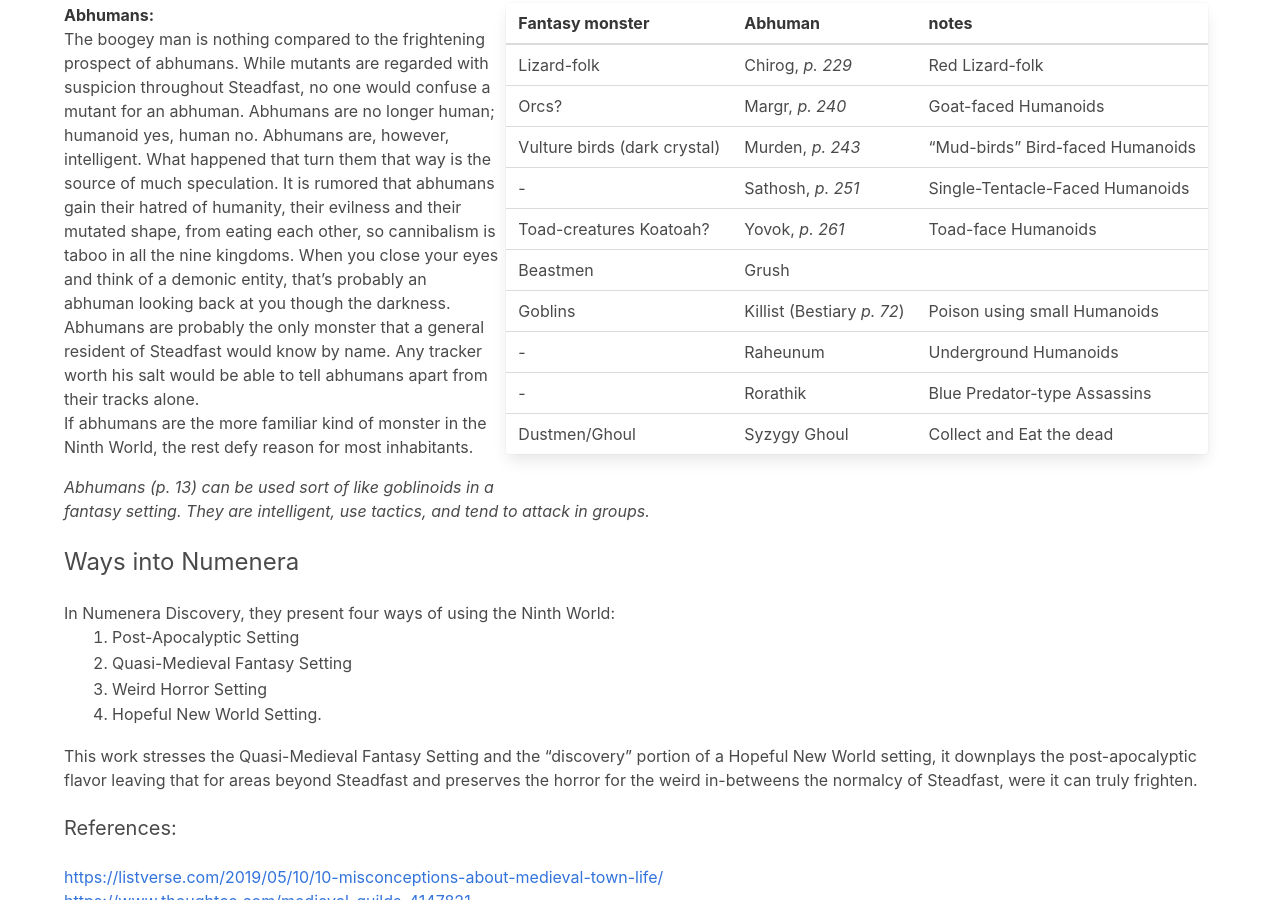
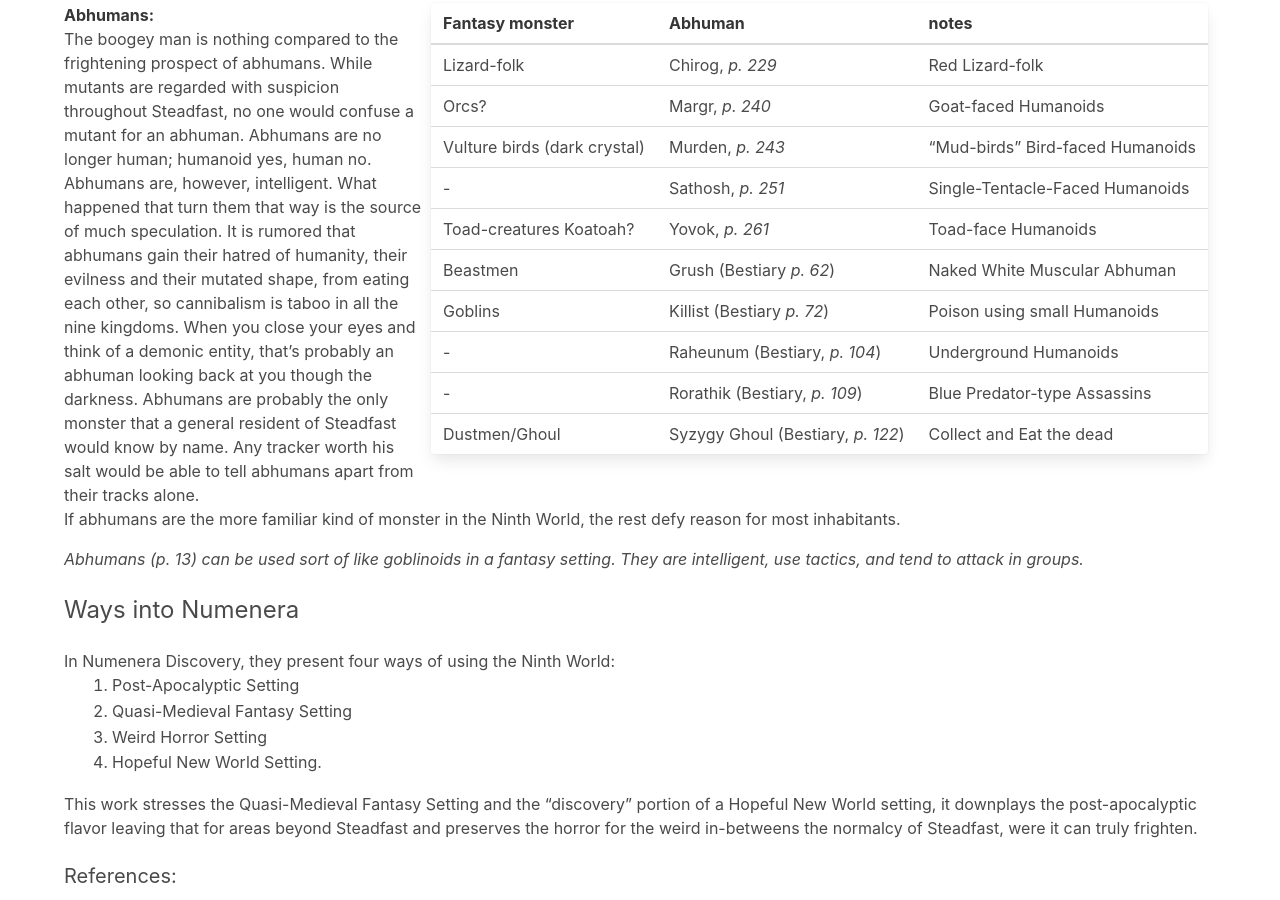
Before and after one commit to rebelwarrior/numenera, a Jekyll site: the page built from ninth_world.md, in a window 1280 px wide and 900 px high, scrolled down 11523 px. Built offline with Jekyll 4.4.1, drawn with Linux system fonts in a browser that asks for light colours; nearby versions of some CDN libraries.

Commit message:
adds pages numbers of bestiary

```diff
--- a/ninth_world.md
+++ b/ninth_world.md
@@ -369,11 +369,11 @@
  Vulture birds (dark crystal) | Murden, _p. 243_ | "Mud-birds" Bird-faced Humanoids
  - | Sathosh, _p. 251_ | Single-Tentacle-Faced Humanoids
 Toad-creatures Koatoah? | Yovok, _p. 261_ | Toad-face Humanoids
- Beastmen | Grush |
+ Beastmen | Grush (Bestiary _p. 62_)| Naked White Muscular Abhuman
  Goblins | Killist (Bestiary _p. 72_) | Poison using small Humanoids
- - | Raheunum | Underground Humanoids
- - | Rorathik | Blue Predator-type Assassins
- Dustmen/Ghoul | Syzygy Ghoul | Collect and Eat the dead
+ - | Raheunum (Bestiary, _p. 104_)| Underground Humanoids
+ - | Rorathik (Bestiary, _p. 109_)| Blue Predator-type Assassins
+ Dustmen/Ghoul | Syzygy Ghoul (Bestiary, _p. 122_) | Collect and Eat the dead
 {:.card.is-pulled-right.mx-2.table.is-hoverable}
 
 __Abhumans:__
```
